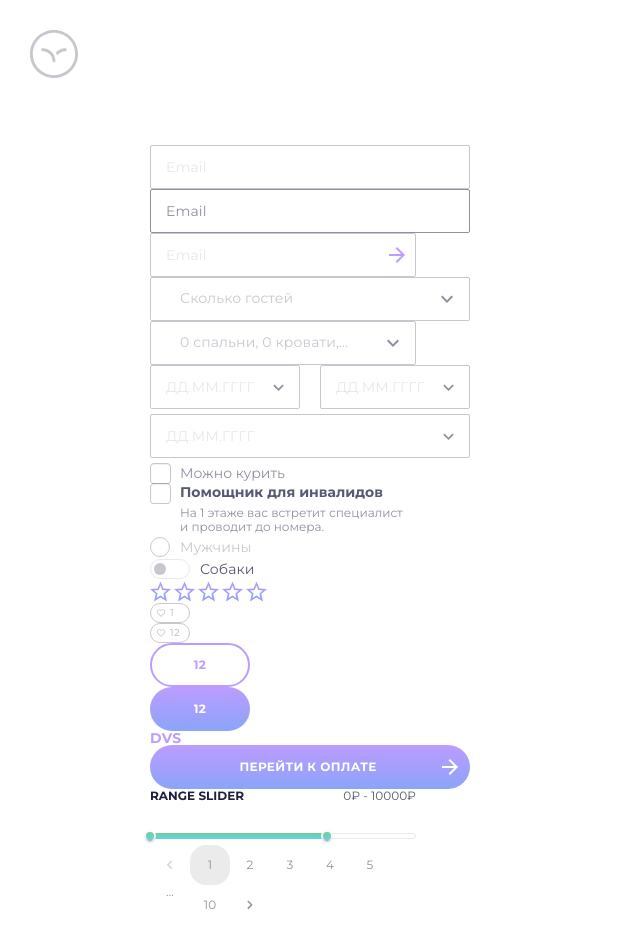
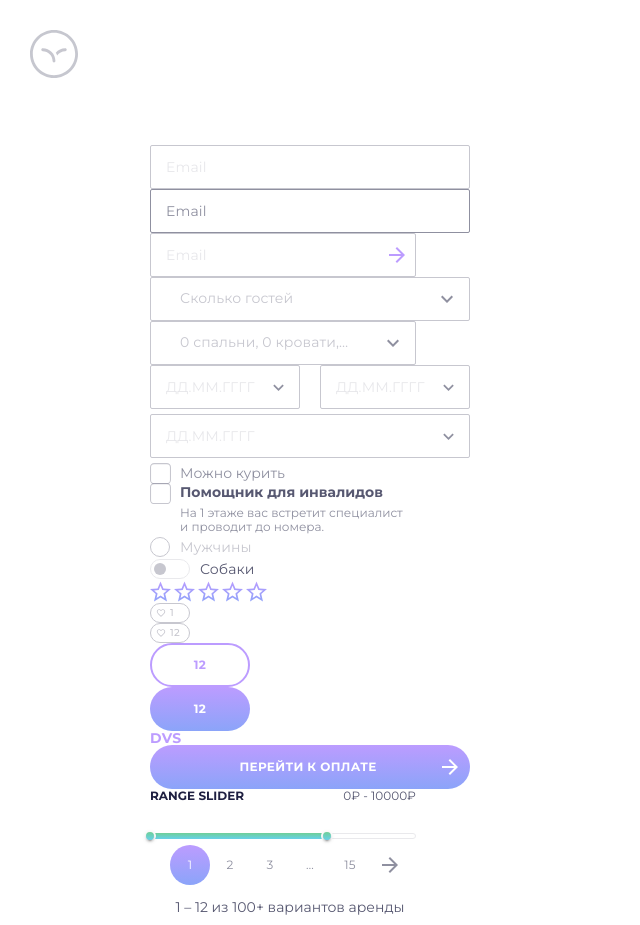
Before and after one commit to PushkinDenis/toxin-hotel-react, a React (Vite) app: page /toxin-hotel-react/form-elements in a window 1280 px wide. Shown: the whole page, without its empty margins (0-640 px from the left). Built offline with nearby package versions, Linux system fonts and the light colour scheme.

Commit message:
pagination fix

```diff
--- a/src/pages/ui-kit/form-elements/ui/form-elements.tsx
+++ b/src/pages/ui-kit/form-elements/ui/form-elements.tsx
@@ -26,7 +26,7 @@ export const FormElements: FC = () => {
         <Button variant={"text"} text={"dvs"} />
         <Button variant={"wide"} text={"перейти к оплате"} />
         <Slider label={"RANGE SLIDER"} />
-        <Pagination />
+        <Pagination text={"1 – 12 из 100+ вариантов аренды"} />
       </div>
     </LayoutUiKit>
   );
--- a/src/shared/ui/pagination/pagination.module.scss
+++ b/src/shared/ui/pagination/pagination.module.scss
@@ -1,5 +1,18 @@
 .pagination {
-  width: 240px;
+  min-width: 240px;
+  max-width: 280px;
+  align-items: center;
+  justify-content: center;
+
+  & :global .MuiSvgIcon-root {
+    width: 24px;
+    height: 24px;
+    color: var(--color-dark-shade-50);
+
+    &:hover {
+      color: var(--color-white);
+    }
+  }
 
   & :global .MuiPaginationItem-root {
     font-family: var(--font);
@@ -10,5 +23,50 @@
     height: 40px;
     margin: 0;
     padding: 0;
+    text-align: center;
+    align-items: center;
+
+    &:hover {
+      color: var(--color-white);
+      border-radius: 50%;
+      background: linear-gradient(180deg, #6FCF97 0%, #66D2EA 100%);
+
+      & > svg {
+        color: var(--color-white);
+      }
+    }
+
+  }
+
+  & :global .Mui-selected {
+    color: var(--color-white);
+    border-radius: 50%;
+    background: linear-gradient(180deg, #BC9CFF 0%, #8BA4F9 100%);
+  }
+
+  & :global .Mui-disabled {
+    display: none;
+  }
+
+  & :global .MuiPaginationItem-ellipsis {
+    display: flex;
+    justify-content: center;
+    align-items: center;
   }
 }
+
+.wrapper {
+  display: flex;
+  align-items: center;
+  flex-direction: column;
+  min-width: 240px;
+  max-width: 280px;
+}
+
+.description {
+  font-family: var(--font);
+  font-size: 14px;
+  line-height: 24px;
+  color: var(--color-dark-shade-75);
+  margin-top: 10px;
+}
--- a/src/shared/ui/pagination/pagination.tsx
+++ b/src/shared/ui/pagination/pagination.tsx
@@ -1,7 +1,17 @@
 import { FC } from "react";
-import { Pagination as PaginationMui } from "@mui/material";
+import { Pagination as PaginationMui, PaginationItem } from "@mui/material";
 import styles from "./pagination.module.scss";
+import { ArrowForward, ArrowBack } from "@mui/icons-material";
 
-export const Pagination: FC = () => {
-  return <PaginationMui count={10} className={styles.pagination} />;
+type PaginationProps = {
+  text: string;
 };
+
+export const Pagination: FC<PaginationProps> = ({ text }) => {
+  return (
+    <div className={styles.wrapper}>
+      <PaginationMui count={15} siblingCount={0} className={styles.pagination} renderItem={(item) => <PaginationItem slots={{ previous: ArrowBack, next: ArrowForward }} {...item} />} />
+      <div className={styles.description}>{text}</div>
+    </div>
+  );
+};
```
